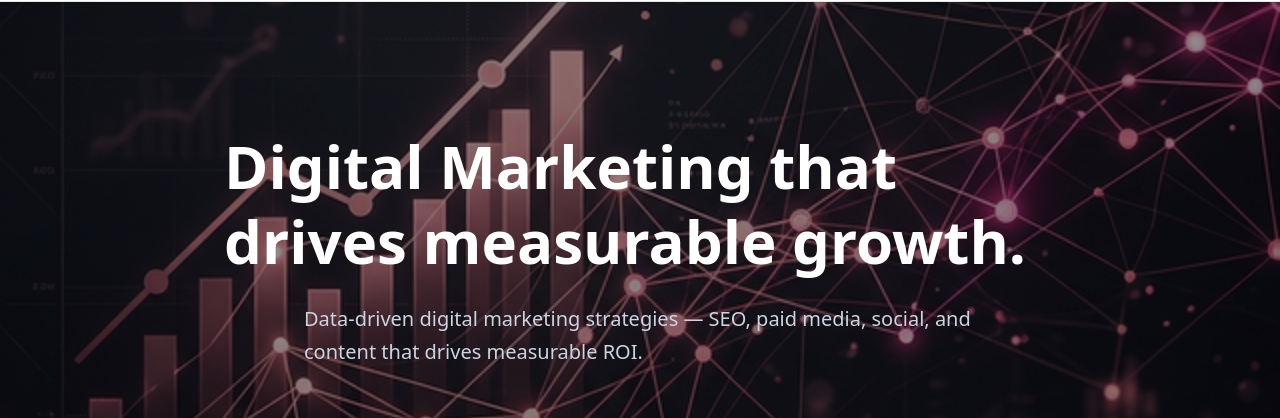
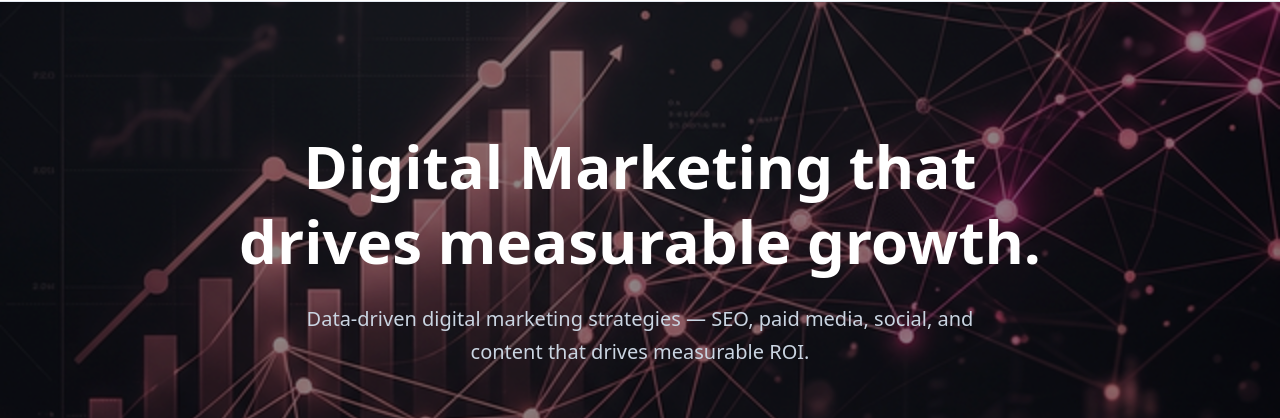
Before and after one commit to UnlimitedCollection/ZettaBSite, a Next.js app: page /digital-marketing in a window 1280 px wide. Shown: the part 79-497 px from the top of the page. Built offline with nearby package versions, Linux system fonts and the light colour scheme.

Commit message:
Keep digital marketing hero text centered on all screens

```diff
--- a/src/app/digital-marketing/page.tsx
+++ b/src/app/digital-marketing/page.tsx
@@ -27,7 +27,7 @@ export default function DigitalMarketingPage() {
                     <div className="absolute inset-0 bg-black/30"></div>
                 </div>
 
-                <div className="relative z-10 max-w-4xl mx-auto px-4 sm:px-6 lg:px-8 text-center md:text-left">
+                <div className="relative z-10 max-w-4xl mx-auto px-4 sm:px-6 lg:px-8 text-center">
                     <h1 className="text-4xl md:text-5xl lg:text-6xl font-black text-white mb-6 leading-tight">
                         Digital Marketing that<br />drives measurable growth.
                     </h1>
```
